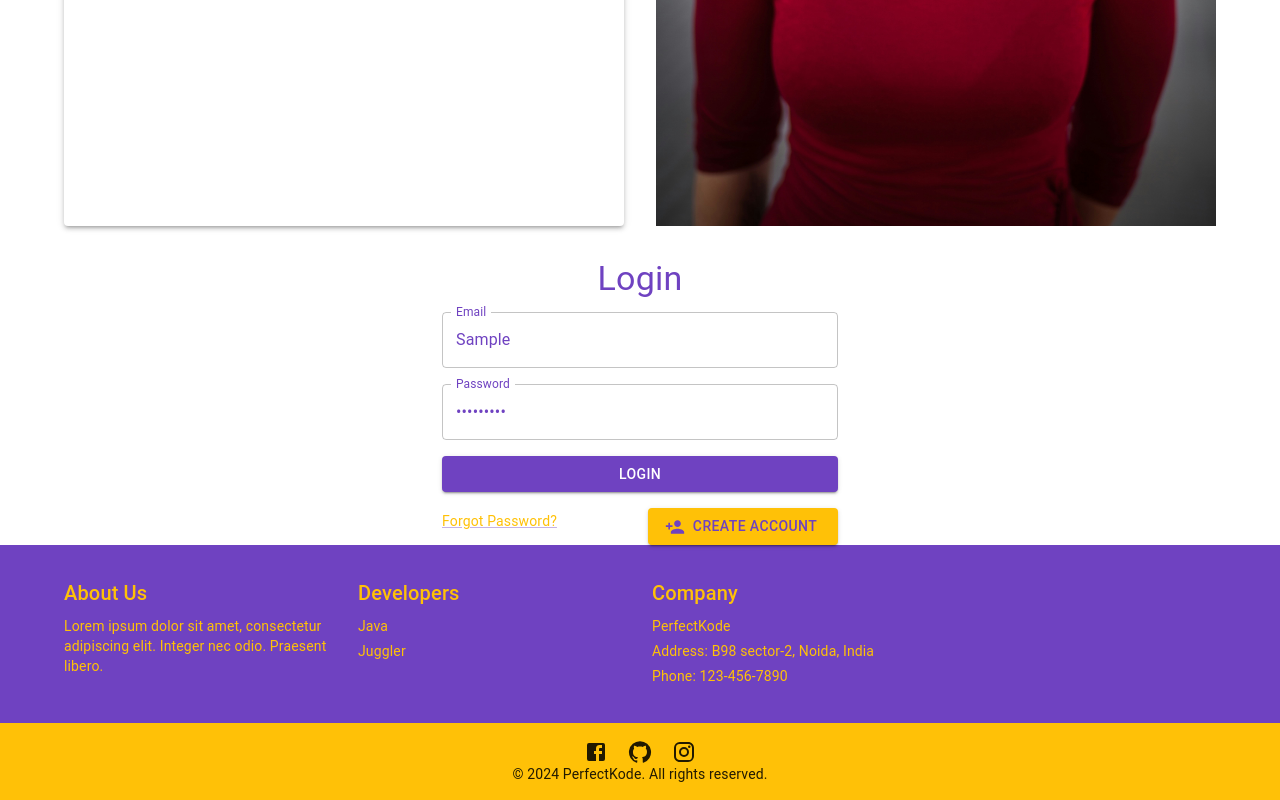
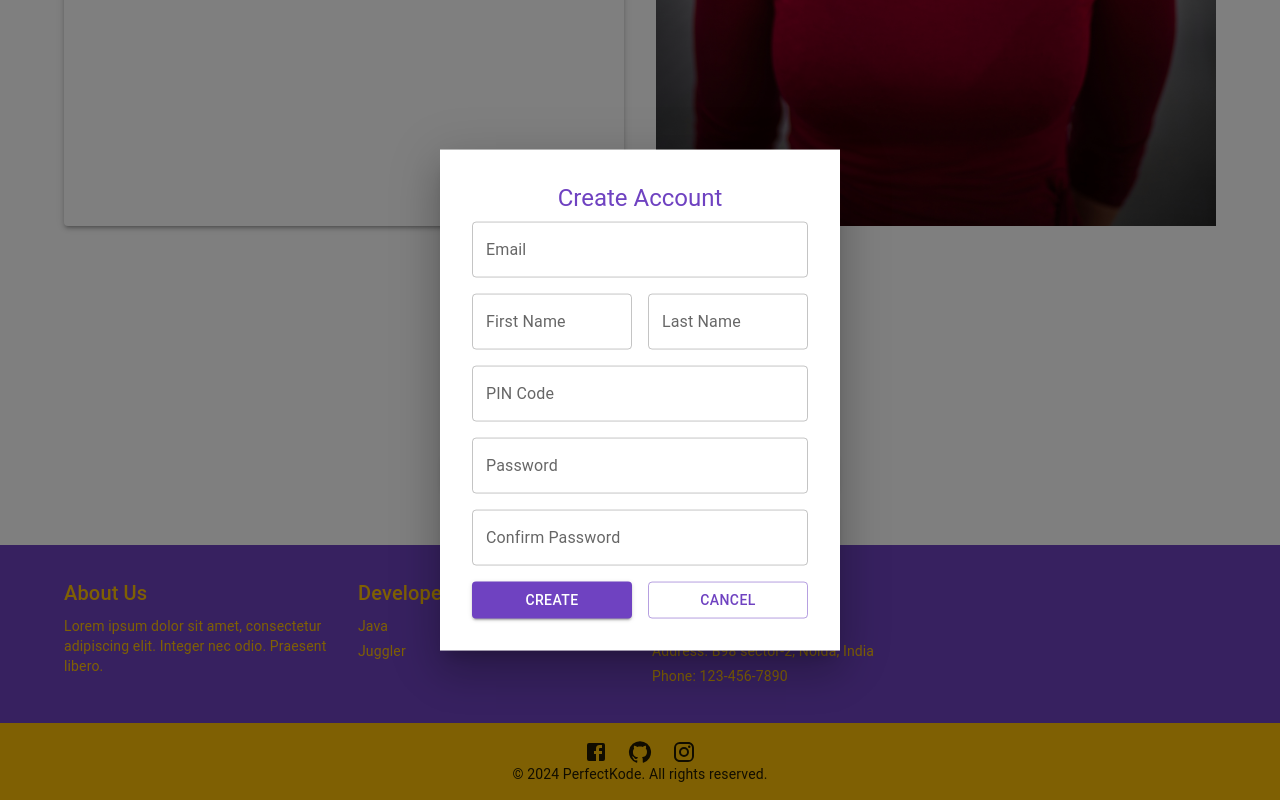
Before and after one commit to rohitsmart/fe-letsgo, a React (Create React App) app: page / in a window 1280 px wide. Both pictures are taken after typing "Sample", "Sample123" into the empty fields and a click on the button "CREATE ACCOUNT". Shown: the part 1972-2772 px from the top of the page. Built offline with nearby package versions, Linux system fonts and the light colour scheme.

Commit message:
update login.js add create account modal

```diff
--- a/src/screen/Login.js
+++ b/src/screen/Login.js
@@ -1,12 +1,134 @@
 import React, { useState } from 'react';
-import { Container, Typography, TextField, Grid, Button, Link } from '@mui/material';
+import { Container, Typography, TextField, Grid, Button, Link, Modal, Box } from '@mui/material';
 import { useTheme } from '@mui/material/styles';
 import PersonAddIcon from '@mui/icons-material/PersonAdd';
+
+function AccountCreationModal({ open, handleClose }) {
+  const theme = useTheme();
+  const [formData, setFormData] = useState({
+    email: '',
+    firstName: '',
+    lastName: '',
+    pinCode: '',
+    password: '',
+    confirmPassword: ''
+  });
+
+  const handleChange = (e) => {
+    setFormData({ ...formData, [e.target.name]: e.target.value });
+  };
+
+  const handleSubmit = () => {
+    // Implement submission logic here
+    console.log("Submitting account creation form:", formData);
+    // Close the modal after submission
+    handleClose();
+  };
+
+  return (
+    <Modal open={open} onClose={handleClose}>
+      <Box
+        sx={{
+          position: 'absolute',
+          top: '50%',
+          left: '50%',
+          transform: 'translate(-50%, -50%)',
+          bgcolor: 'background.paper',
+          boxShadow: 24,
+          p: 4,
+          minWidth: 300,
+          maxWidth: 400
+        }}
+      >
+        <Typography variant="h5" align="center" gutterBottom sx={{ color: theme.palette.primary.main }}>
+          Create Account
+        </Typography>
+        <form onSubmit={handleSubmit}>
+          <Grid container spacing={2}>
+            <Grid item xs={12}>
+              <TextField
+                label="Email"
+                fullWidth
+                variant="outlined"
+                name="email"
+                value={formData.email}
+                onChange={handleChange}
+              />
+            </Grid>
+            <Grid item xs={6}>
+              <TextField
+                label="First Name"
+                fullWidth
+                variant="outlined"
+                name="firstName"
+                value={formData.firstName}
+                onChange={handleChange}
+              />
+            </Grid>
+            <Grid item xs={6}>
+              <TextField
+                label="Last Name"
+                fullWidth
+                variant="outlined"
+                name="lastName"
+                value={formData.lastName}
+                onChange={handleChange}
+              />
+            </Grid>
+            <Grid item xs={12}>
+              <TextField
+                label="PIN Code"
+                fullWidth
+                variant="outlined"
+                name="pinCode"
+                value={formData.pinCode}
+                onChange={handleChange}
+              />
+            </Grid>
+            <Grid item xs={12}>
+              <TextField
+                label="Password"
+                fullWidth
+                variant="outlined"
+                type="password"
+                name="password"
+                value={formData.password}
+                onChange={handleChange}
+              />
+            </Grid>
+            <Grid item xs={12}>
+              <TextField
+                label="Confirm Password"
+                fullWidth
+                variant="outlined"
+                type="password"
+                name="confirmPassword"
+                value={formData.confirmPassword}
+                onChange={handleChange}
+              />
+            </Grid>
+            <Grid item xs={6}>
+              <Button fullWidth variant="contained" color="primary" type="submit">
+                Create
+              </Button>
+            </Grid>
+            <Grid item xs={6}>
+              <Button fullWidth variant="outlined" onClick={handleClose}>
+                Cancel
+              </Button>
+            </Grid>
+          </Grid>
+        </form>
+      </Box>
+    </Modal>
+  );
+}
 
 function Login(props) {
   const theme = useTheme();
   const [email, setEmail] = useState('');
   const [password, setPassword] = useState('');
+  const [isAccountCreationOpen, setAccountCreationOpen] = useState(false);
 
   const handleLogin = () => {
     // Call API to submit login credentials
@@ -19,8 +141,13 @@ function Login(props) {
   };
 
   const handleCreateAccount = () => {
-    // Navigate to create account form or perform necessary action
-    console.log("Create Account");
+    // Toggle visibility of account creation modal
+    setAccountCreationOpen(true);
+  };
+
+  const handleCloseAccountCreation = () => {
+    // Close the account creation modal
+    setAccountCreationOpen(false);
   };
 
   return (
@@ -93,6 +220,7 @@ function Login(props) {
           </Grid>
         </Grid>
       </form>
+      <AccountCreationModal open={isAccountCreationOpen} handleClose={handleCloseAccountCreation} />
     </Container>
   );
 }
```
